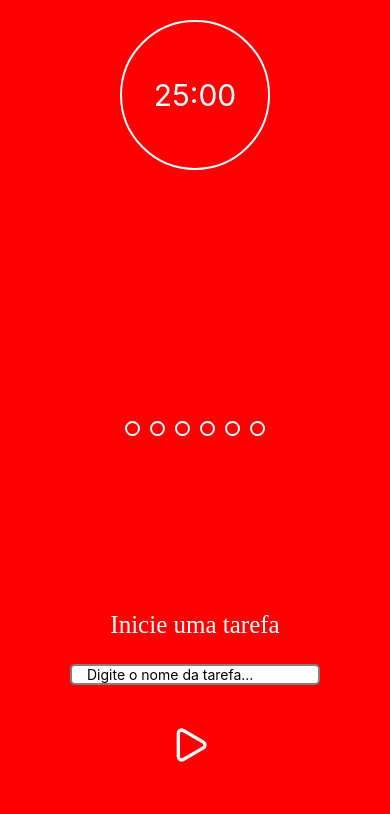
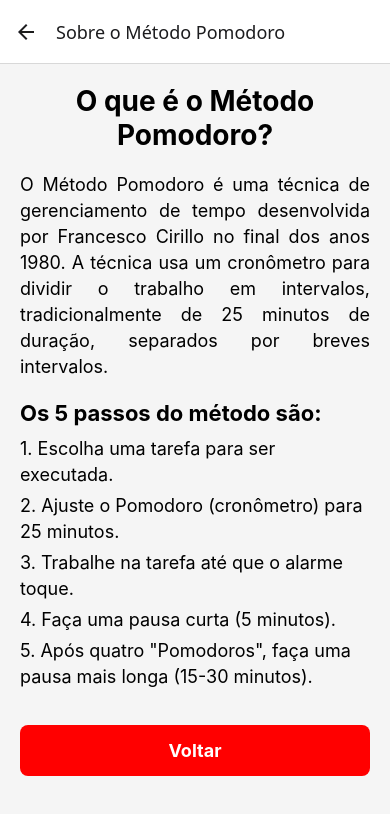
Before and after one commit to Jean-silvaDev/Projeto_Pomodoro, a React Native app: screen /ajuda in a window 390 px wide. Shown: the top 814 px of the page. Built offline with nearby package versions, Linux system fonts and the light colour scheme; some icons are missing.

Commit message:
Add Ajuda.js

```diff
--- a/src/App.js
+++ b/src/App.js
@@ -37,6 +37,7 @@ import { createNativeStackNavigator } from "@react-navigation/native-stack";
 import { StyleSheet } from "react-native";
 import { DescansoCurto } from "./pages/descansoCurto";
 import { DescansoLongo } from "./pages/descansoLongo";
+import { Ajuda } from "./pages/ajuda";
 
 const Stack = createNativeStackNavigator();
 
@@ -52,6 +53,11 @@ export default function App() {
           <Stack.Screen name="foco" component={Foco} />
           <Stack.Screen name="descansoCurto" component={DescansoCurto} />
           <Stack.Screen name="descansoLongo" component={DescansoLongo} />
+          <Stack.Screen
+            name="ajuda"
+            component={Ajuda}
+            options={{ headerShown: true, title: "Sobre o Método Pomodoro" }} // Reativa o cabeçalho para esta tela
+          />
         </Stack.Navigator>
       </NavigationContainer>
     </View>
--- /dev/null
+++ b/src/pages/ajuda.js
@@ -0,0 +1,67 @@
+import React from 'react';
+import { View, Text, StyleSheet, TouchableOpacity, ScrollView } from 'react-native';
+
+export function Ajuda({ navigation }) {
+  return (
+    <ScrollView style={styles.container}>
+      <Text style={styles.title}>O que é o Método Pomodoro?</Text>
+
+      <Text style={styles.paragraph}>
+        O Método Pomodoro é uma técnica de gerenciamento de tempo desenvolvida por Francesco Cirillo no final dos anos 1980. A técnica usa um cronômetro para dividir o trabalho em intervalos, tradicionalmente de 25 minutos de duração, separados por breves intervalos.
+      </Text>
+
+      <Text style={styles.subtitle}>Os 5 passos do método são:</Text>
+      <Text style={styles.listItem}>1. Escolha uma tarefa para ser executada.</Text>
+      <Text style={styles.listItem}>2. Ajuste o Pomodoro (cronômetro) para 25 minutos.</Text>
+      <Text style={styles.listItem}>3. Trabalhe na tarefa até que o alarme toque.</Text>
+      <Text style={styles.listItem}>4. Faça uma pausa curta (5 minutos).</Text>
+      <Text style={styles.listItem}>5. Após quatro "Pomodoros", faça uma pausa mais longa (15-30 minutos).</Text>
+
+      <TouchableOpacity style={styles.button} onPress={() => navigation.goBack()}>
+        <Text style={styles.buttonText}>Voltar</Text>
+      </TouchableOpacity>
+    </ScrollView>
+  );
+}
+
+const styles = StyleSheet.create({
+  container: {
+    flex: 1,
+    padding: 20,
+    backgroundColor: '#f5f5f5',
+  },
+  title: {
+    fontSize: 28,
+    fontWeight: 'bold',
+    marginBottom: 20,
+    textAlign: 'center',
+  },
+  subtitle: {
+    fontSize: 22,
+    fontWeight: 'bold',
+    marginTop: 20,
+    marginBottom: 10,
+  },
+  paragraph: {
+    fontSize: 18,
+    lineHeight: 26,
+    textAlign: 'justify',
+  },
+  listItem: {
+    fontSize: 18,
+    lineHeight: 26,
+    marginBottom: 5,
+  },
+  button: {
+    backgroundColor: 'red',
+    padding: 15,
+    borderRadius: 8,
+    marginTop: 30,
+    alignItems: 'center',
+  },
+  buttonText: {
+    color: 'white',
+    fontSize: 18,
+    fontWeight: 'bold',
+  }
+});
```
